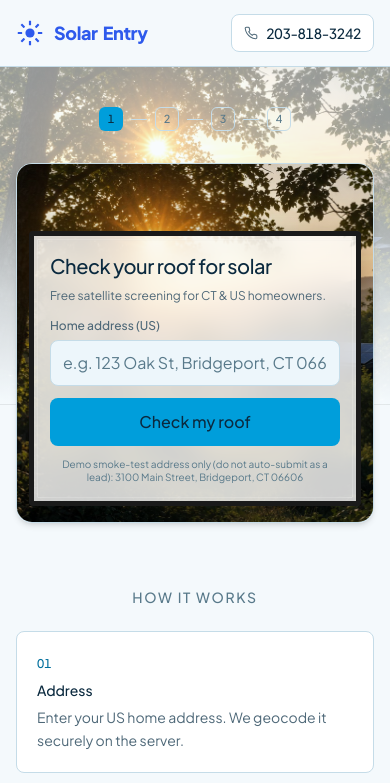
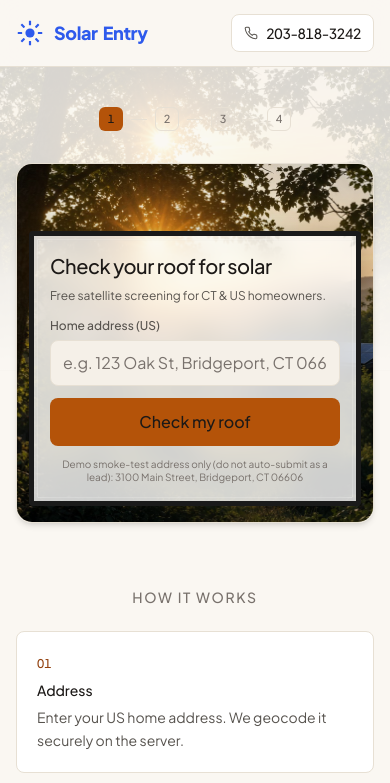
Before and after one commit to myagentmarcel-collab/solarentry, a Next.js app: page / in a window 390 px wide. Shown: the top 783 px of the page. Built offline with nearby package versions, Linux system fonts and the light colour scheme.

Commit message:
style: warm premium palette and quieter site background

```diff
--- a/src/app/globals.css
+++ b/src/app/globals.css
@@ -1,27 +1,27 @@
 @import "tailwindcss";
 
 :root {
-  /* Light, airy palette with a UN-inspired blue brand accent. */
-  --background: #f4f9fc;
-  --foreground: #0b2a3f;
+  /* Premium warm palette — strong WCAG contrast (dark on light; white on accent). */
+  --background: #faf7f2;
+  --foreground: #1c1917;
   --surface: #ffffff;
-  --surface-elevated: #edf6fb;
-  --border: #c5dce8;
-  --border-subtle: #dcebf2;
-  --muted: #4e6878;
-  --muted-dim: #58798a;
-  --accent: #009edb;
-  --accent-strong: #006f9d;
-  --accent-hover: #0076a8;
-  --accent-soft: rgba(0, 158, 219, 0.12);
-  --danger: #c2414f;
-  --danger-bg: rgba(194, 65, 79, 0.1);
-  --success: #16845a;
-  --success-bg: rgba(22, 132, 90, 0.12);
-  --map-light: #b9e1ee;
-  --map-mid: #86c5dc;
-  --map-dark: #559ebc;
-  --map-chrome: #18536f;
+  --surface-elevated: #f5f0e8;
+  --border: #e7e0d4;
+  --border-subtle: #efe9df;
+  --muted: #57534e;
+  --muted-dim: #78716c;
+  --accent: #b45309;
+  --accent-strong: #92400e;
+  --accent-hover: #9a3412;
+  --accent-soft: rgba(180, 83, 9, 0.12);
+  --danger: #b91c1c;
+  --danger-bg: rgba(185, 28, 28, 0.1);
+  --success: #15803d;
+  --success-bg: rgba(21, 128, 61, 0.12);
+  --map-light: #fde68a;
+  --map-mid: #fbbf24;
+  --map-dark: #d97706;
+  --map-chrome: #78350f;
   --radius: 0.5rem;
 }
 
@@ -44,54 +44,54 @@ body {
   -moz-osx-font-smoothing: grayscale;
 }
 
-/* Soft ambient wash — primary hero lives in the Funnel window card */
+/* Soft ambient wash — quieter, less busy behind the hero */
 .site-solar-bg {
   pointer-events: none;
   position: absolute;
   inset: 0 0 auto 0;
   z-index: 0;
-  height: min(48vh, 480px);
-  opacity: 0.45;
+  height: min(42vh, 420px);
+  opacity: 0.18;
   background-image:
     linear-gradient(
       180deg,
       transparent 0%,
-      transparent 40%,
-      rgba(244, 249, 252, 0.55) 70%,
-      rgba(244, 249, 252, 0.95) 100%
+      transparent 45%,
+      rgba(250, 247, 242, 0.7) 75%,
+      rgba(250, 247, 242, 0.98) 100%
     ),
     radial-gradient(
-      ellipse 85% 75% at 50% 40%,
+      ellipse 90% 70% at 50% 35%,
       transparent 0%,
-      transparent 50%,
-      rgba(8, 18, 28, 0.15) 85%,
-      rgba(8, 18, 28, 0.28) 100%
+      transparent 55%,
+      rgba(28, 25, 23, 0.08) 90%,
+      rgba(28, 25, 23, 0.14) 100%
     ),
     url("/images/solar-cinematic.jpg");
   background-size: cover, cover, cover;
   background-position: center, center, center;
   background-repeat: no-repeat;
-  filter: saturate(1.05) contrast(1.03) brightness(1.04);
+  filter: saturate(0.95) contrast(0.98) brightness(1.06);
 }
 
 @media (max-width: 640px) {
   .site-solar-bg {
-    height: min(40vh, 360px);
-    opacity: 0.4;
+    height: min(36vh, 320px);
+    opacity: 0.14;
     background-image:
       linear-gradient(
         180deg,
         transparent 0%,
-        transparent 35%,
-        rgba(244, 249, 252, 0.6) 68%,
-        rgba(244, 249, 252, 0.96) 100%
+        transparent 40%,
+        rgba(250, 247, 242, 0.75) 70%,
+        rgba(250, 247, 242, 0.98) 100%
       ),
       radial-gradient(
-        ellipse 90% 80% at 50% 38%,
+        ellipse 95% 75% at 50% 35%,
         transparent 0%,
-        transparent 48%,
-        rgba(8, 18, 28, 0.18) 80%,
-        rgba(8, 18, 28, 0.3) 100%
+        transparent 52%,
+        rgba(28, 25, 23, 0.1) 88%,
+        rgba(28, 25, 23, 0.16) 100%
       ),
       url("/images/solar-cinematic.jpg");
     background-size: cover, cover, cover;
@@ -99,7 +99,7 @@ body {
   }
 }
 
-/* Thin focus ring — UN blue accent, high contrast */
+/* Thin focus ring — amber accent, high contrast */
 :focus-visible {
   outline: 2px solid var(--accent);
   outline-offset: 2px;
```
